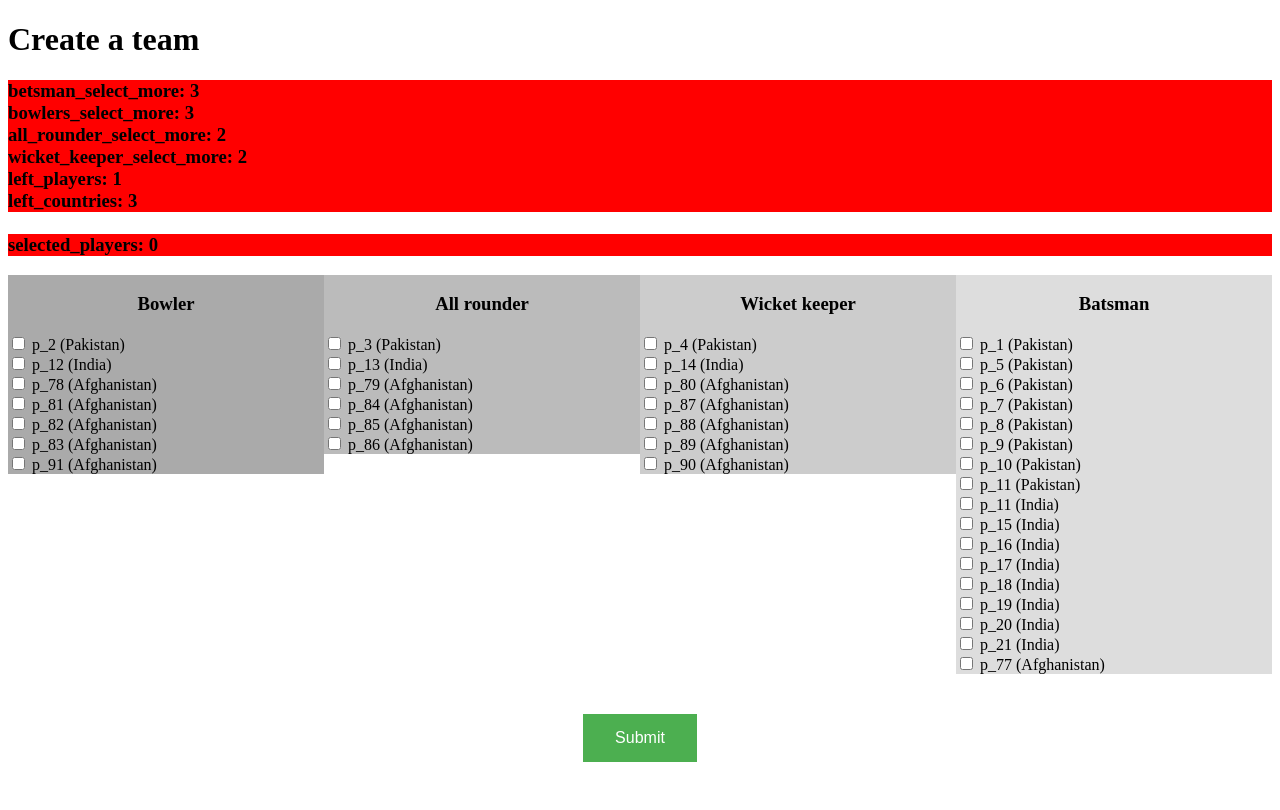
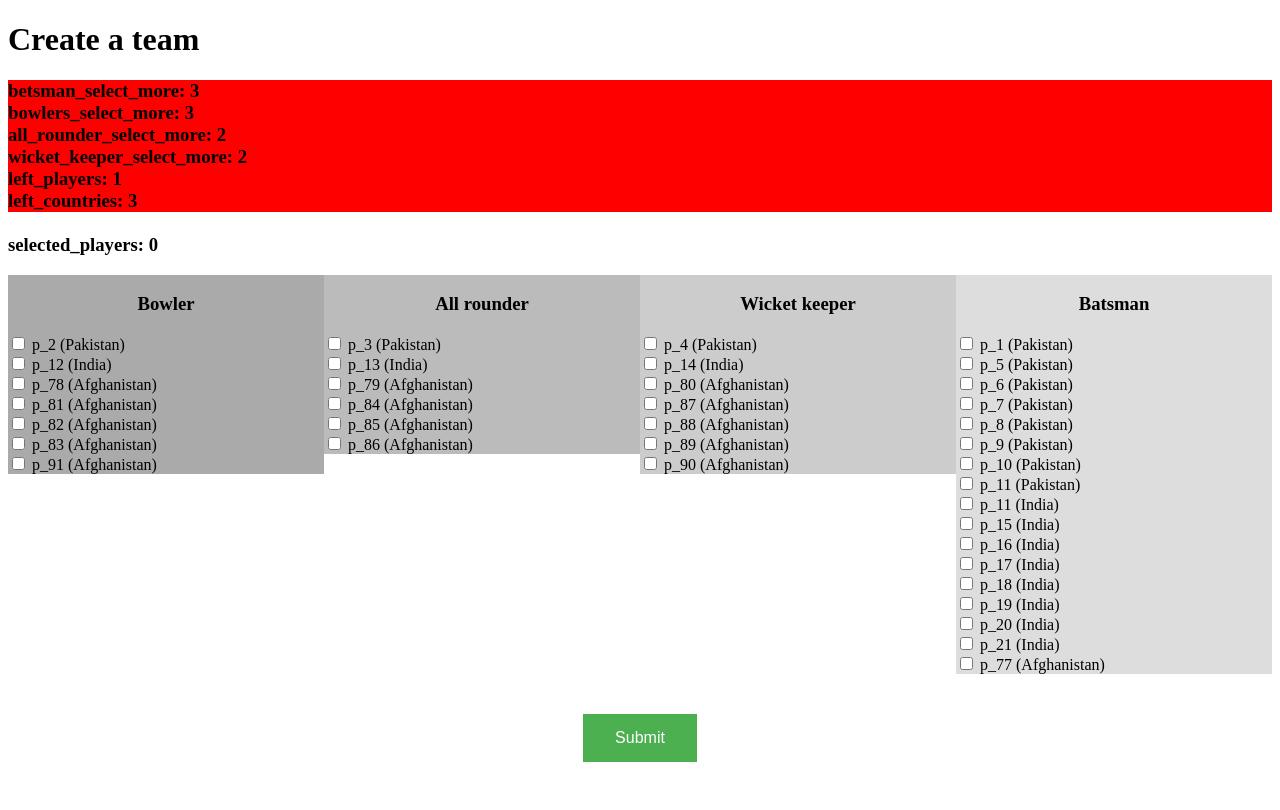
Before and after one commit to amirsaleem1990/Fantasy_cricket_app_Django, a Django app: page /normal_user/create_team in a window 1280 px wide. Run offline with Django 3.2, Linux system fonts and the light colour scheme; data comes from the database, SQL or seed files in the repository.

Commit message:
removed red blackground from 'selected_players'

```diff
--- a/Fantasy_cricket/normal_user/templates/create_team.html
+++ b/Fantasy_cricket/normal_user/templates/create_team.html
@@ -73,7 +73,7 @@
 				<div style="background: red;" id="left_players">left_players: 1</div>
 				<div style="background: red;" id="left_countries">left_countries: 3</div>
 				<br>
-				<div style="background: red;" id="selected_players">selected_players: 0</div>
+				<div                          id="selected_players">selected_players: 0</div>
 			</h3>
 
 			<div class="row">
```
